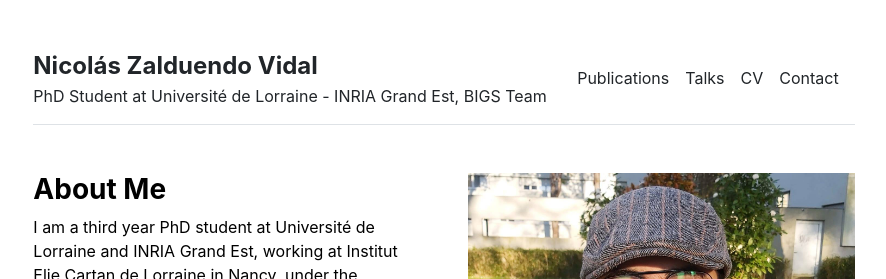
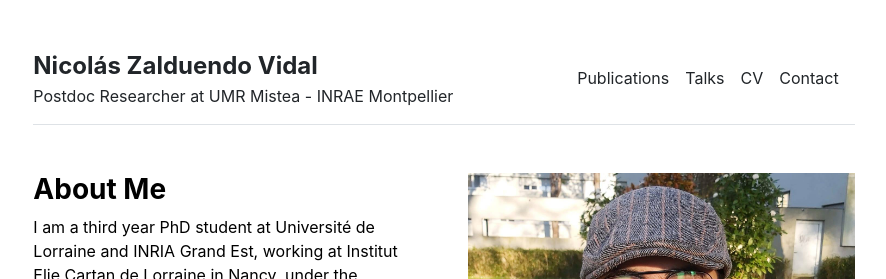
Before and after one commit to nzalduendo/nzalduendo.github.io, a Jekyll site: the page built from index.md, in a window 1280 px wide. Shown: the top 279 px of the page, without its empty margins (196-1082 px from the left). Built offline with Jekyll 4.4.1, drawn with Linux system fonts in a browser that asks for light colours.

Commit message:
Update _config.yml

```diff
--- a/_config.yml
+++ b/_config.yml
@@ -1,4 +1,4 @@
 url: "" # the base hostname & protocol for your site, e.g. http://example.com
 baseurl: "" # the subpath of your site, e.g. /blog
 title: "Nicolás Zalduendo Vidal" # the name of your site, e.g. ACME Corp.
-description: "PhD Student at Université de Lorraine - INRIA Grand Est, BIGS Team"
+description: "Postdoc Researcher at UMR Mistea - INRAE Montpellier"
```
